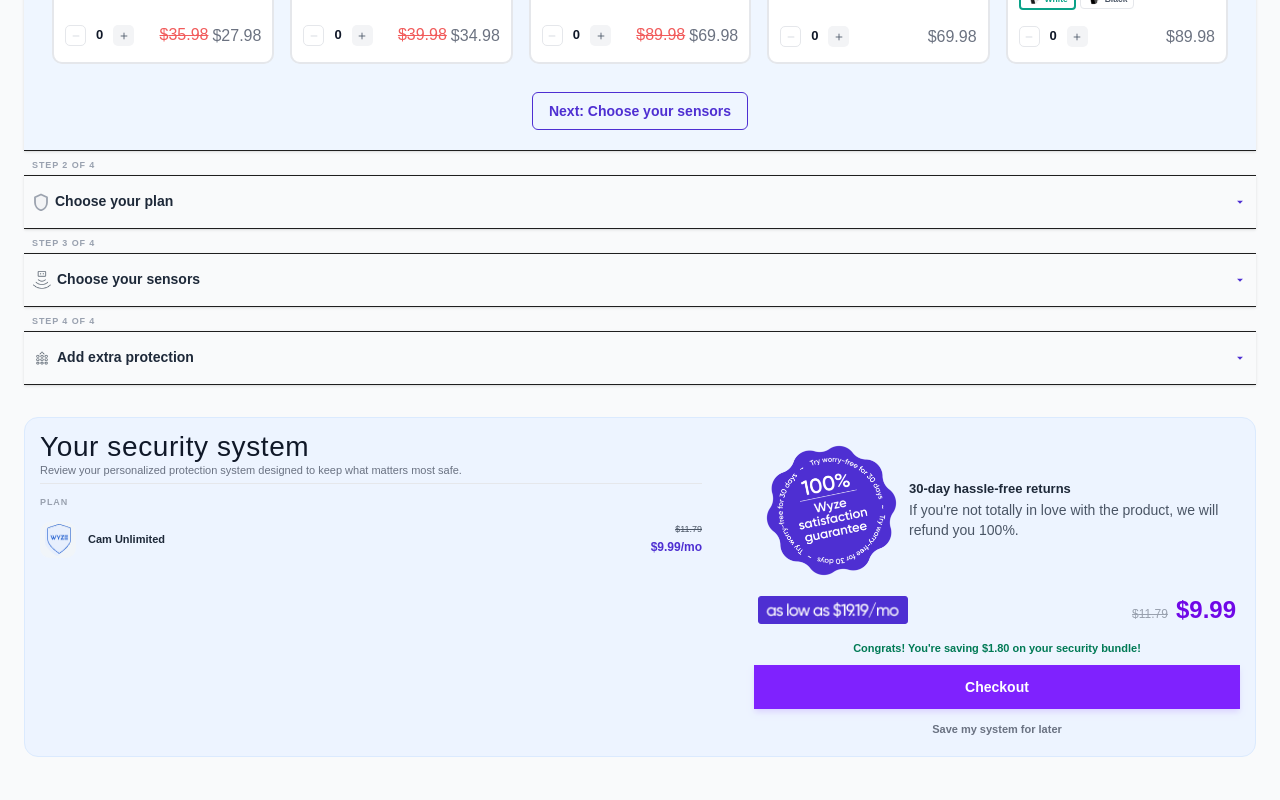
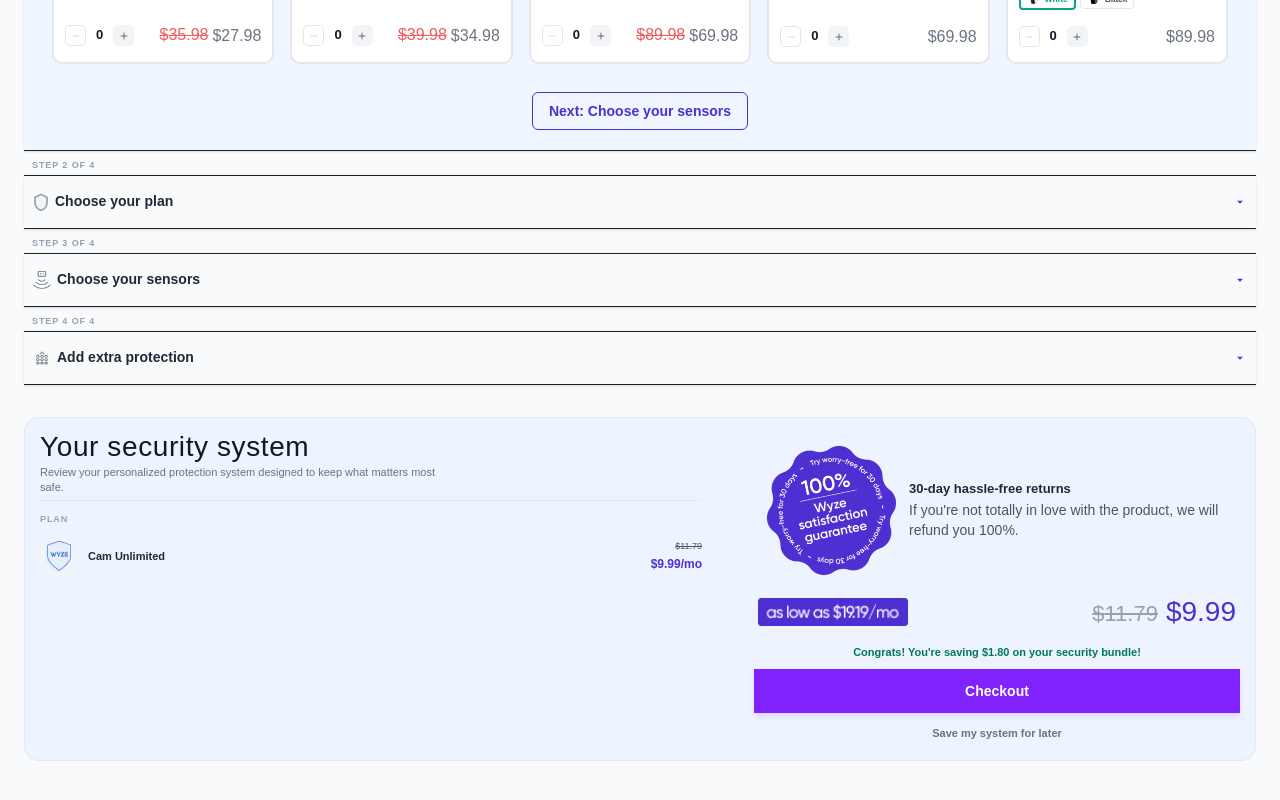
Before and after one commit to mohmaed-mahmoud23/task, a React (Vite) app: page / in a window 1280 px wide. Shown: the part 352-1152 px from the top of the page. Built offline with nearby package versions, Linux system fonts and the light colour scheme.

Commit message:
The installation has been completed

```diff
--- a/src/App.tsx
+++ b/src/App.tsx
@@ -32,7 +32,7 @@
             "
           >
             {/* ── Mobile-only: REVIEW label ── */}
-            <p className="sm:hidden text-[10px] font-black tracking-widest text-gray-400 uppercase mb-2 pb-10">
+            <p className="sm:hidden text-[10px] font-black tracking-widest text-gray-400 uppercase mb-2 ">
               Review
             </p>
             <SecuritySummary />
--- a/src/components/builder/SecuritySummary.tsx
+++ b/src/components/builder/SecuritySummary.tsx
@@ -227,7 +227,7 @@
             >
               Your security system
             </h2>
-            <p className="text-[11px] text-gray-500 mt-0.5 leading-snug">
+            <p className="mt-1 max-w-[400px] text-[11px] font-normal leading-[15px] text-[#6B7280]">
               Review your personalized protection system designed to keep what
               matters most safe.
             </p>
@@ -310,11 +310,18 @@
             />
             <div className="flex flex-row items-baseline gap-2 text-right">
               {originalTotal > discountedTotal && (
-                <span className="text-xs text-gray-400 line-through leading-none">
+                <span className="text-[22px] text-gray-400 line-through leading-none">
                   ${originalTotal.toFixed(2)}
                 </span>
               )}
-              <span className="text-2xl font-black text-violet-700 leading-none">
+              <span
+                className="text-[#4E2FD2] leading-[32px]"
+                style={{
+                  fontWeight: 400,
+                  fontSize: "28px",
+                  letterSpacing: "-0.13%",
+                }}
+              >
                 ${discountedTotal.toFixed(2)}
               </span>
             </div>
```
